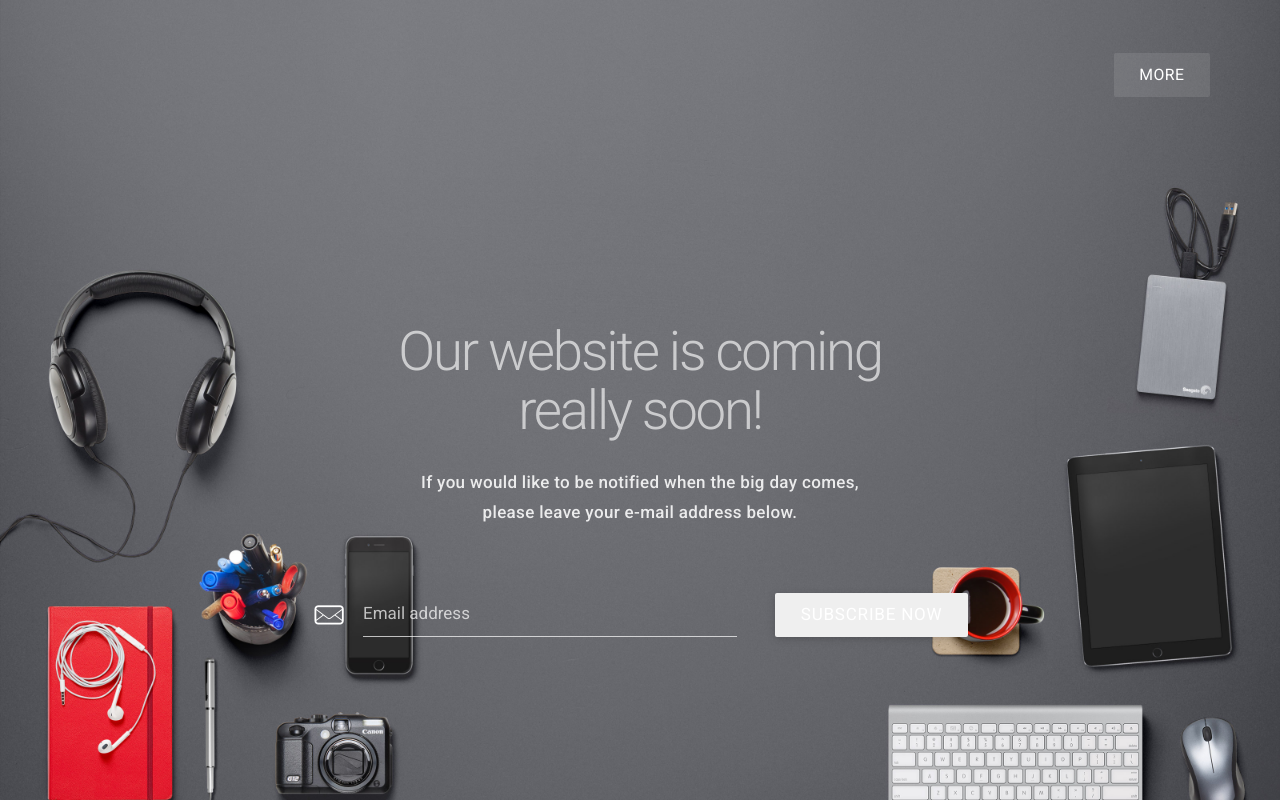
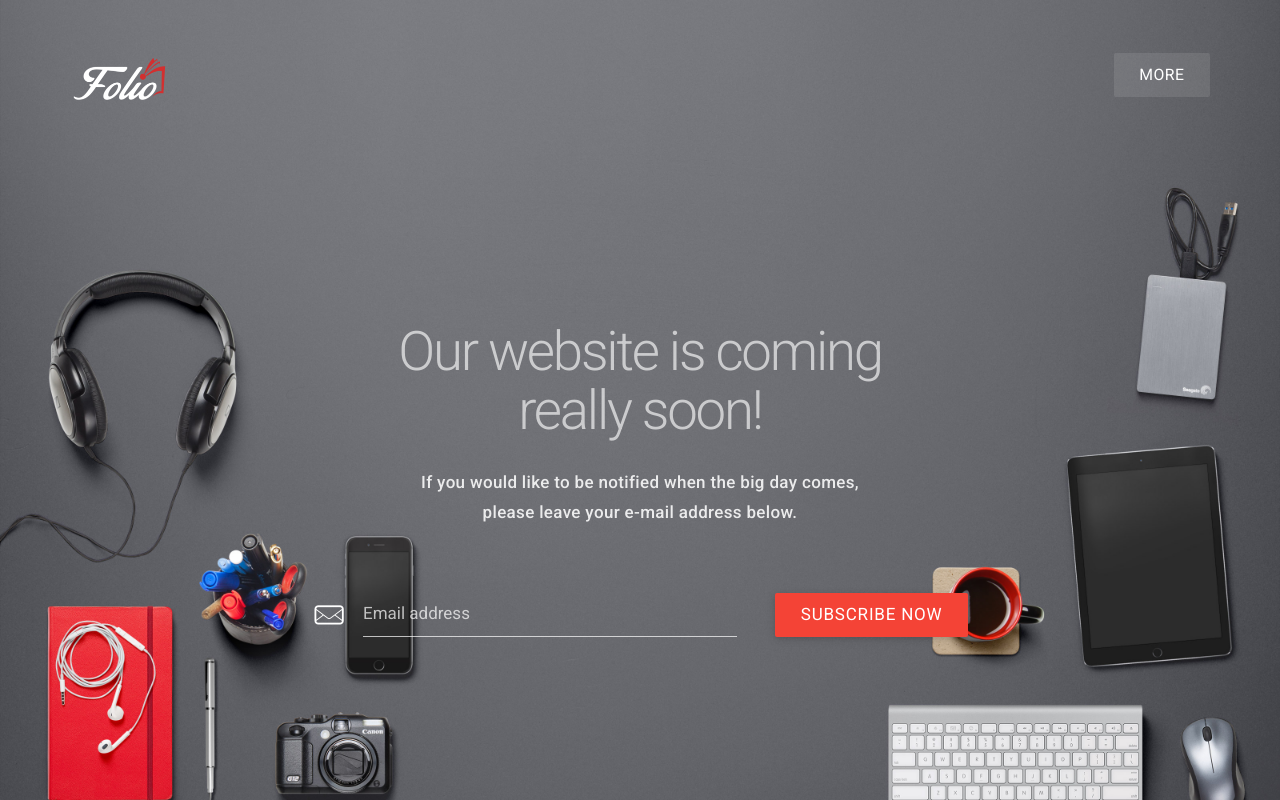
Before and after one commit to KdJohar/folioecom, a Django app: template folio/templates/index.html in a window 1280 px wide. Run offline with Django 3.2, Linux system fonts and the light colour scheme; the template is opened without the code that fills it, so the values that code supplies are empty.

Commit message:
logo added

```diff
--- a/folio/templates/index.html
+++ b/folio/templates/index.html
@@ -18,7 +18,7 @@
     <!-- Main CS/static/S file -->
     <link href="/static/css/color_scheme_light.css" rel="stylesheet" media="screen">
     <!-- Color s/static/cheme (dark/light)-->
-    <link href="/static/css/colors/color_palette_lime.css" rel="stylesheet" media="screen">
+    <link href="/static/css/colors/color_palette_red.css" rel="stylesheet" media="screen">
     <!-- Color p/static/alette -->
     <link href="/static/css/rapid-icons.css" rel="stylesheet" media="screen">
     <!-- James F/static/ramework - ICONS -->
@@ -57,6 +57,8 @@
         <div class="container top_bar">
             <div class="row">
                 <div class="col-xs-12 col-sm-12 col-md-12 col-lg-12">
+                    <img src="/static/images/Folio_logo.png" alt="logo" style="width: 100px;" class="logo"/>
+
                     <nav class="navigation_desktop">
                         <ul>
                             <li><a href="#more_info" id="more_info_btn"
```
Also changed, not shown: folio/assets/images/Folio_logo.png (added).
